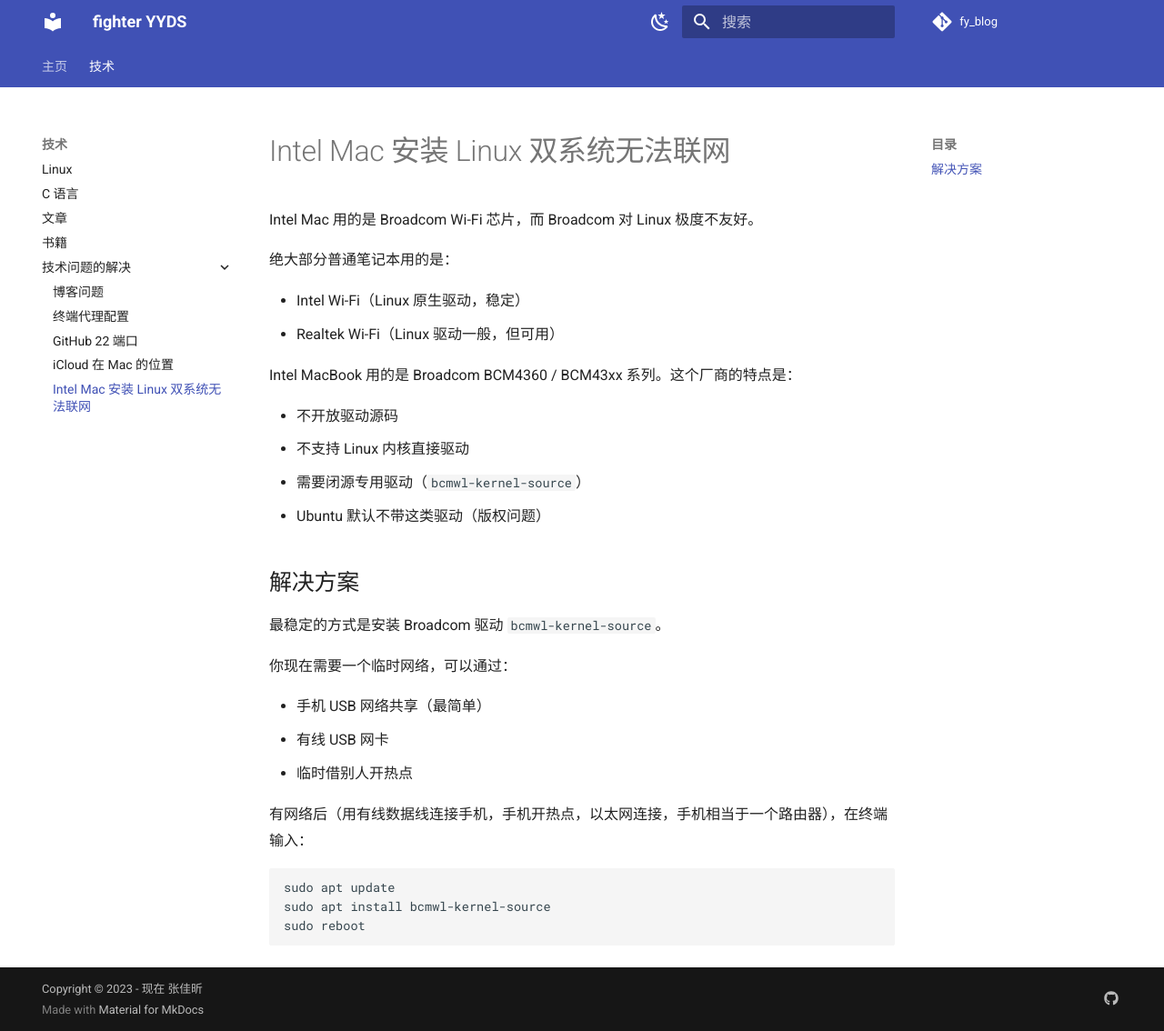
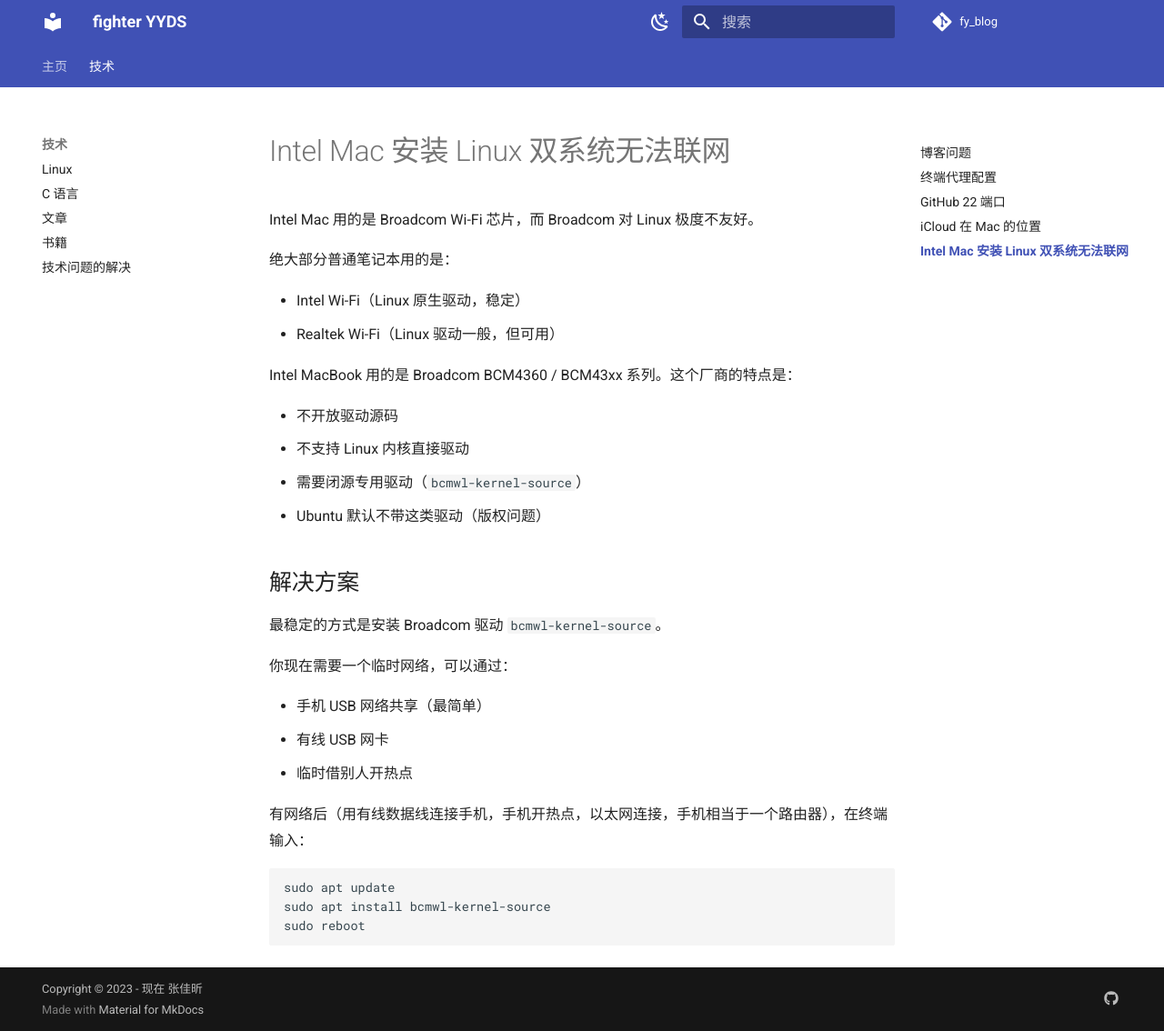
Before and after one commit to fighteryyds-creater/fy_blog, an MkDocs documentation site: the page built from docs/skills/problems/intel-mac-linux.md, in a window 1280 px wide and 1134 px high. Shown: the whole window at 91% size. Built offline with MkDocs 1.6.1 and Material for MkDocs 9.7.7, drawn with Linux system fonts in a browser that asks for light colours; comment, search, counter and statistics services are not loaded.

Commit message:
Show problem notes in the right sidebar.
技术问题的解决 stays beside 书籍, and its five pages use the same link style as C 语言 on the right.

Co-authored-by: zjx1591715509 <zjx1591715509@gmail.com>

```diff
--- a/docs/mkdocs/css/typography.css
+++ b/docs/mkdocs/css/typography.css
@@ -29,3 +29,20 @@
   font-style: inherit;
   font-weight: inherit;
 }
+
+/* 技术问题的解决的子页在右侧，样式对齐左侧的 C 语言等条目。 */
+.md-nav--siblings .md-nav__link {
+  margin-top: 0.625em;
+}
+
+.md-nav--siblings .md-nav__item--active > .md-nav__link {
+  font-weight: 700;
+}
+
+@media screen and (min-width: 76.25em) {
+  .md-nav__item--problems > .md-nav__toggle,
+  .md-nav__item--problems > nav.md-nav,
+  .md-nav__item--problems > .md-nav__container > label {
+    display: none;
+  }
+}
--- a/mkdocs.yml
+++ b/mkdocs.yml
@@ -30,6 +30,7 @@ theme:
     - search.suggest
     - search.highlight
   language: zh
+  custom_dir: overrides
 
 nav:
   - 主页: index.md
@@ -39,6 +40,7 @@ nav:
       - 文章: skills/article.md
       - 书籍: skills/book.md
       - 技术问题的解决:
+          - skills/problems/index.md
           - 博客问题: skills/problems/blog.md
           - 终端代理配置: skills/problems/proxy.md
           - GitHub 22 端口: skills/problems/github-22.md
--- /dev/null
+++ b/overrides/partials/nav-item.html
@@ -0,0 +1,173 @@
+{#-
+  This file was automatically generated - do not edit
+-#}
+{% macro render_status(nav_item, type) %}
+  {% set class = "md-status md-status--" ~ type %}
+  {% if config.extra.status and config.extra.status[type] %}
+    <span class="{{ class }}" title="{{ config.extra.status[type] }}">
+    </span>
+  {% else %}
+    <span class="{{ class }}"></span>
+  {% endif %}
+{% endmacro %}
+{% macro render_title(nav_item) %}
+  {% if nav_item.typeset %}
+    <span class="md-typeset">
+      {{ nav_item.typeset.title }}
+    </span>
+  {% else %}
+    {{ nav_item.title }}
+  {% endif %}
+{% endmacro %}
+{% macro render_content(nav_item, ref) %}
+  {% set ref = ref or nav_item %}
+  {% if nav_item.meta and nav_item.meta.icon %}
+    {% include ".icons/" ~ nav_item.meta.icon ~ ".svg" %}
+  {% endif %}
+  <span class="md-ellipsis">
+    {{ render_title(ref) }}
+    {% if nav_item.meta and nav_item.meta.subtitle %}
+      <br>
+      <small>{{ nav_item.meta.subtitle }}</small>
+    {% endif %}
+  </span>
+  {% if nav_item.meta and nav_item.encrypted %}
+    {{ render_status(nav_item, "encrypted") }}
+  {% endif %}
+  {% if nav_item.meta and nav_item.meta.status %}
+    {{ render_status(nav_item, nav_item.meta.status) }}
+  {% endif %}
+{% endmacro %}
+{% macro render_pruned(nav_item, ref) %}
+  {% set ref = ref or nav_item %}
+  {% set first = nav_item.children | first %}
+  {% if first and first.children %}
+    {{ render_pruned(first, ref) }}
+  {% else %}
+    <a href="{{ first.url | url }}" class="md-nav__link">
+      {{ render_content(ref) }}
+      {% if nav_item.children | length > 0 %}
+        <span class="md-nav__icon md-icon"></span>
+      {% endif %}
+    </a>
+  {% endif %}
+{% endmacro %}
+{% macro render(nav_item, path, level, parent) %}
+  {% set class = "md-nav__item" %}
+  {% if nav_item.active %}
+    {% set class = class ~ " md-nav__item--active" %}
+  {% endif %}
+  {% if nav_item.pages %}
+    {% if page in nav_item.pages %}
+      {% set nav_item = page %}
+    {% endif %}
+  {% endif %}
+  {% if nav_item.children %}
+    {% set _ = namespace(index = none) %}
+    {% if "navigation.indexes" in features %}
+      {% for item in nav_item.children %}
+        {% if item.is_index and _.index is none %}
+          {% set _.index = item %}
+        {% endif %}
+      {% endfor %}
+    {% endif %}
+    {% set index = _.index %}
+    {% if "navigation.tabs" in features %}
+      {% if level == 1 and nav_item.active %}
+        {% set class = class ~ " md-nav__item--section" %}
+        {% set is_section = true %}
+      {% endif %}
+      {% if "navigation.sections" in features %}
+        {% if level == 2 and parent.active %}
+          {% set class = class ~ " md-nav__item--section" %}
+          {% set is_section = true %}
+        {% endif %}
+      {% endif %}
+    {% elif "navigation.sections" in features %}
+      {% if level == 1 %}
+        {% set class = class ~ " md-nav__item--section" %}
+        {% set is_section = true %}
+      {% endif %}
+    {% endif %}
+    {% if "navigation.prune" in features %}
+      {% if not is_section and not nav_item.active %}
+        {% set class = class ~ " md-nav__item--pruned" %}
+        {% set is_pruned = true %}
+      {% endif %}
+    {% endif %}
+    {% if nav_item.title == "技术问题的解决" %}
+      {% set class = class ~ " md-nav__item--problems" %}
+    {% endif %}
+    <li class="{{ class }} md-nav__item--nested">
+      {% if not is_pruned %}
+        {% set checked = "checked" if nav_item.active %}
+        {% if "navigation.expand" in features and not checked %}
+          {% set indeterminate = "md-toggle--indeterminate" %}
+        {% endif %}
+        <input class="md-nav__toggle md-toggle {{ indeterminate }}" type="checkbox" id="{{ path }}" {{ checked }}>
+        {% if not index %}
+          {% set tabindex = "0" if not is_section %}
+          <label class="md-nav__link" for="{{ path }}" id="{{ path }}_label" tabindex="{{ tabindex }}">
+            {{ render_content(nav_item) }}
+            <span class="md-nav__icon md-icon"></span>
+          </label>
+        {% else %}
+          {% set class = "md-nav__link--active" if index == page %}
+          <div class="md-nav__link md-nav__container">
+            <a href="{{ index.url | url }}" class="md-nav__link {{ class }}">
+              {{ render_content(index, nav_item) }}
+            </a>
+            {% if nav_item.children | length > 1 %}
+              {% set tabindex = "0" if not is_section %}
+              <label class="md-nav__link {{ class }}" for="{{ path }}" id="{{ path }}_label" tabindex="{{ tabindex }}">
+                <span class="md-nav__icon md-icon"></span>
+              </label>
+            {% endif %}
+          </div>
+        {% endif %}
+        <nav class="md-nav" data-md-level="{{ level }}" aria-labelledby="{{ path }}_label" aria-expanded="{{ nav_item.active | tojson }}">
+          <label class="md-nav__title" for="{{ path }}">
+            <span class="md-nav__icon md-icon"></span>
+            {{ render_title(nav_item) }}
+          </label>
+          <ul class="md-nav__list" data-md-scrollfix>
+            {% for item in nav_item.children %}
+              {% if not index or item != index %}
+                {{ render(item, path ~ "_" ~ loop.index, level + 1, nav_item) }}
+              {% endif %}
+            {% endfor %}
+          </ul>
+        </nav>
+      {% else %}
+        {{ render_pruned(nav_item) }}
+      {% endif %}
+    </li>
+  {% elif nav_item == page %}
+    <li class="{{ class }}">
+      {% set toc = page.toc %}
+      <input class="md-nav__toggle md-toggle" type="checkbox" id="__toc">
+      {% set first = toc | first %}
+      {% if first and first.level == 1 %}
+        {% set toc = first.children %}
+      {% endif %}
+      {% if toc %}
+        <label class="md-nav__link md-nav__link--active" for="__toc">
+          {{ render_content(nav_item) }}
+          <span class="md-nav__icon md-icon"></span>
+        </label>
+      {% endif %}
+      <a href="{{ nav_item.url | url }}" class="md-nav__link md-nav__link--active">
+        {{ render_content(nav_item) }}
+      </a>
+      {% if toc %}
+        {% include "partials/toc.html" %}
+      {% endif %}
+    </li>
+  {% else %}
+    <li class="{{ class }}">
+      <a href="{{ nav_item.url | url }}" class="md-nav__link">
+        {{ render_content(nav_item) }}
+      </a>
+    </li>
+  {% endif %}
+{% endmacro %}
--- /dev/null
+++ b/overrides/partials/toc.html
@@ -0,0 +1,53 @@
+{#-
+  技术问题的解决：子页显示在右侧，条目样式与左侧的 C 语言相同。
+  其他页面仍使用原来的页内目录。
+-#}
+{% set ns = namespace(section=None) %}
+{% if page %}
+  {% for anc in page.ancestors %}
+    {% if anc.title == "技术问题的解决" and anc.children %}
+      {% set ns.section = anc %}
+    {% endif %}
+  {% endfor %}
+  {% if ns.section is none and page.parent and page.parent.title == "技术问题的解决" %}
+    {% set ns.section = page.parent %}
+  {% endif %}
+{% endif %}
+{% if ns.section %}
+  <nav class="md-nav md-nav--siblings" aria-label="技术问题的解决">
+    <ul class="md-nav__list">
+      {% for item in ns.section.children %}
+        {% if not item.is_index %}
+          <li class="md-nav__item{% if item.active or item == page %} md-nav__item--active{% endif %}">
+            <a href="{{ item.url | url }}" class="md-nav__link{% if item.active or item == page %} md-nav__link--active{% endif %}">
+              <span class="md-ellipsis">{{ item.title }}</span>
+            </a>
+          </li>
+        {% endif %}
+      {% endfor %}
+    </ul>
+  </nav>
+{% else %}
+  {% set title = lang.t("toc") %}
+  {% if config.mdx_configs.toc and config.mdx_configs.toc.title %}
+    {% set title = config.mdx_configs.toc.title %}
+  {% endif %}
+  <nav class="md-nav md-nav--secondary" aria-label="{{ title | e }}">
+    {% set toc = page.toc %}
+    {% set first = toc | first %}
+    {% if first and first.level == 1 %}
+      {% set toc = first.children %}
+    {% endif %}
+    {% if toc %}
+      <label class="md-nav__title" for="__toc">
+        <span class="md-nav__icon md-icon"></span>
+        {{ title }}
+      </label>
+      <ul class="md-nav__list" data-md-component="toc" data-md-scrollfix>
+        {% for toc_item in toc %}
+          {% include "partials/toc-item.html" %}
+        {% endfor %}
+      </ul>
+    {% endif %}
+  </nav>
+{% endif %}
```
Also changed, not shown: docs/skills/problems/index.md (added, +3 -0 lines).
